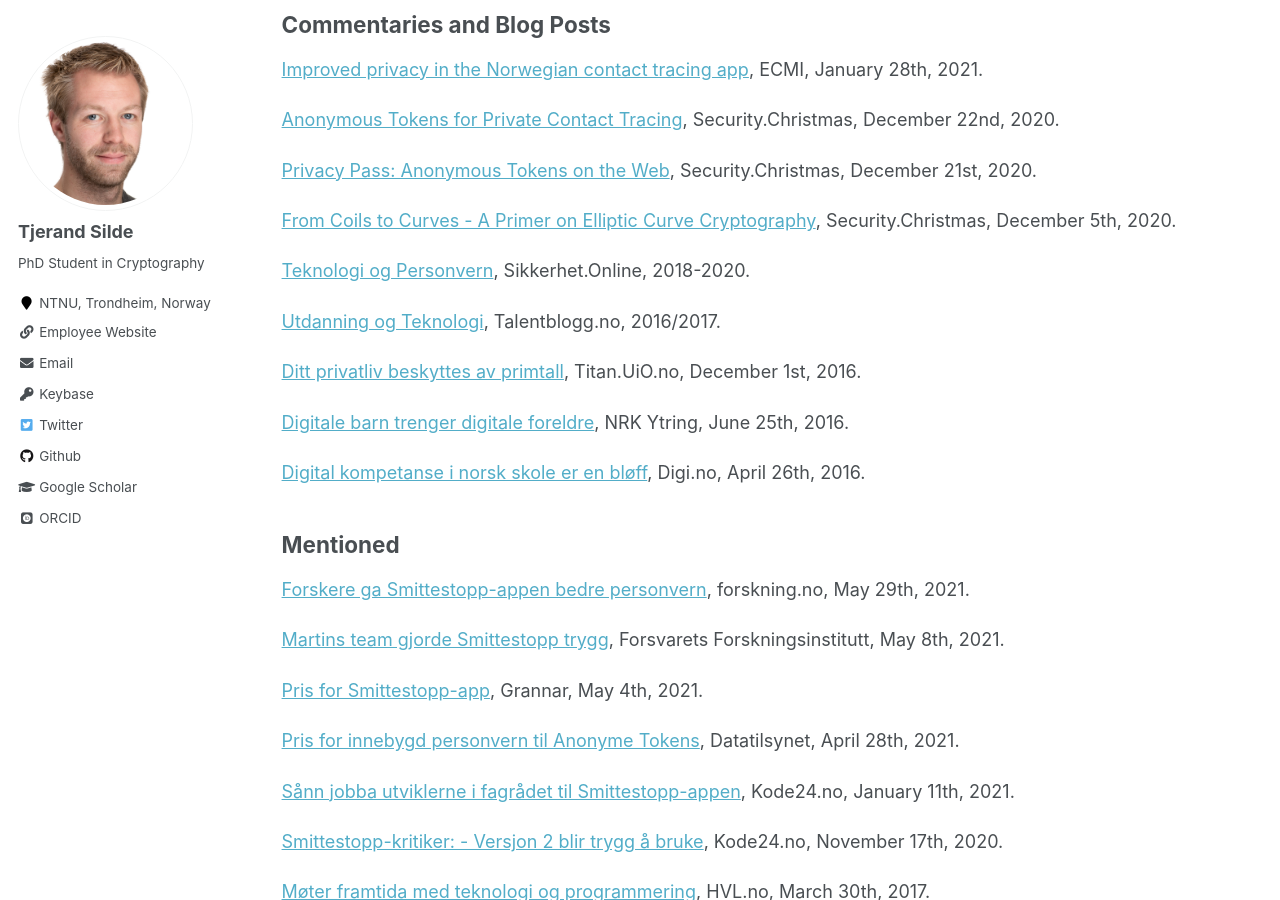
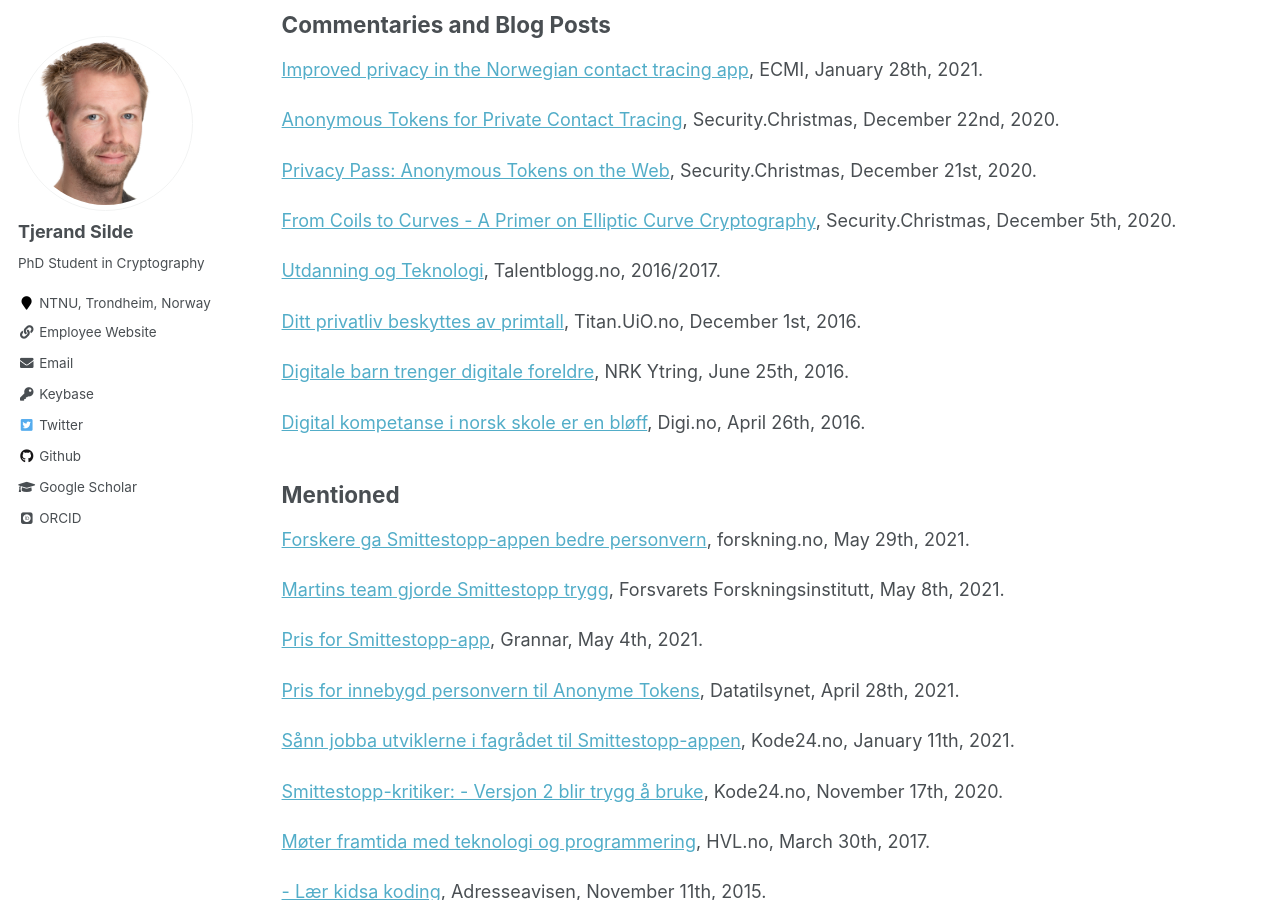
Before and after one commit to tjesi/tjesi.github.io, a Jekyll site: the page built from _pages/media.md, in a window 1280 px wide and 900 px high, scrolled down 677 px. Built offline with Jekyll 4.4.1, drawn with Linux system fonts in a browser that asks for light colours; some web fonts are replaced.

Commit message:
Update media.md

```diff
--- a/_pages/media.md
+++ b/_pages/media.md
@@ -32,8 +32,6 @@ author_profile: true
 [Privacy Pass: Anonymous Tokens on the Web](https://security.christmas/2020/21), Security.Christmas, December 21st, 2020.
 
 [From Coils to Curves - A Primer on Elliptic Curve Cryptography](https://security.christmas/2020/5), Security.Christmas, December 5th, 2020.
-
-[Teknologi og Personvern](https://sikkerhet.online/author/tjerand-silde), Sikkerhet.Online, 2018-2020.
 
 [Utdanning og Teknologi](https://talentblogg.no/tjerand-silde), Talentblogg.no, 2016/2017.
 
```
